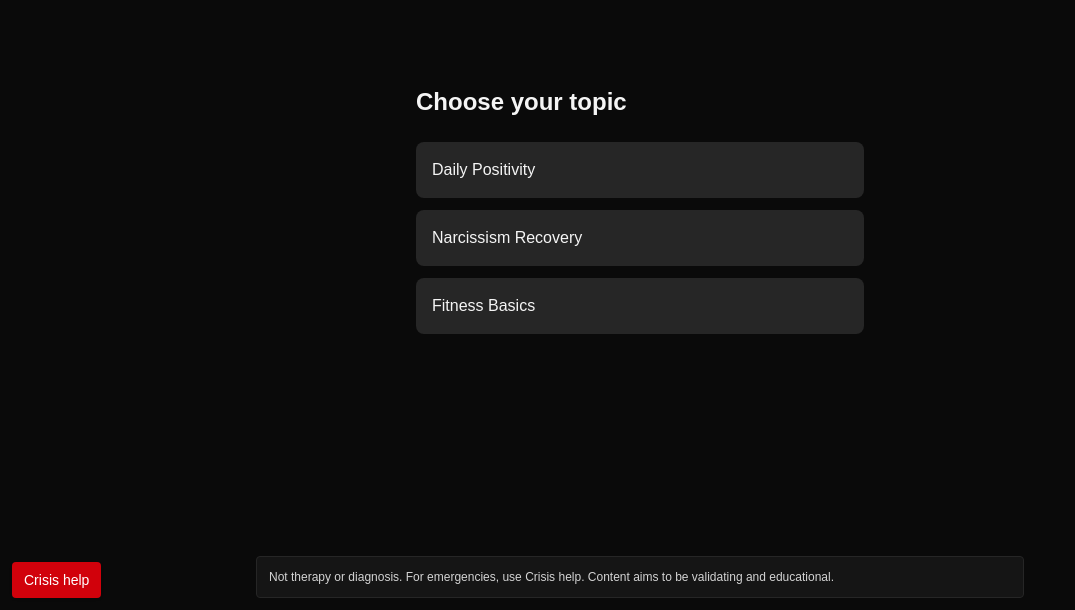
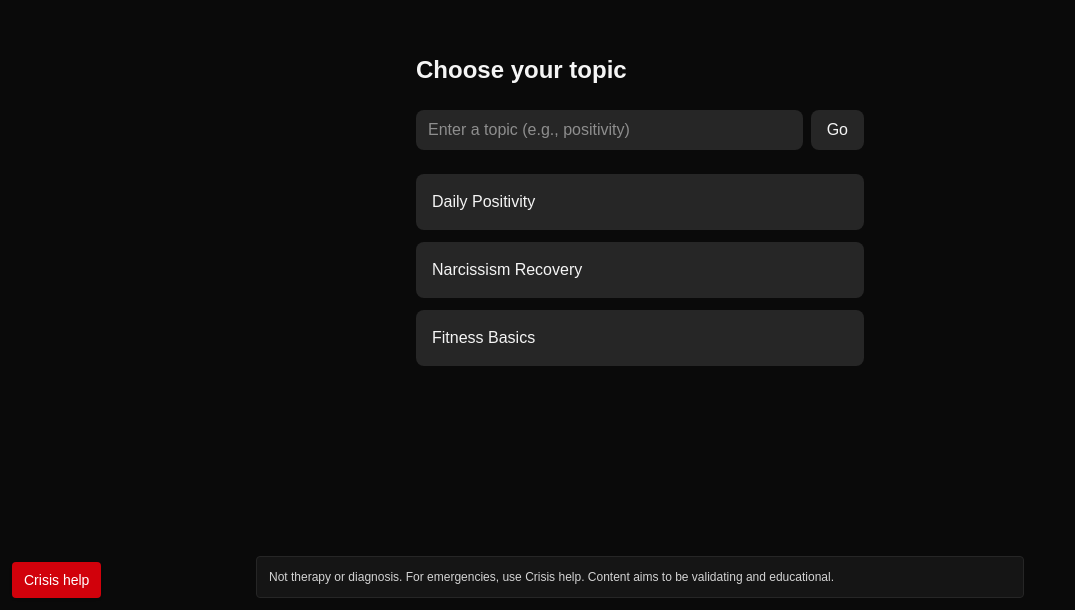
Before and after one commit to haiyuncode/safehaven-feed, a Next.js app: page / in a window 1280 px wide. Shown: the part 190-800 px from the top of the page, without its empty margins (0-1075 px from the left). Built offline with nearby package versions, Linux system fonts and the light colour scheme.

Commit message:
feat: topic search box on home; allow entering arbitrary topic; add not-found fallback; feed page link back to topics

```diff
--- /dev/null
+++ b/app/components/TopicSearch.tsx
@@ -0,0 +1,43 @@
+"use client";
+
+import { useRouter } from "next/navigation";
+import { useState } from "react";
+
+export default function TopicSearch() {
+  const router = useRouter();
+  const [value, setValue] = useState("");
+
+  function normalizeTopic(input: string): string {
+    return input
+      .trim()
+      .toLowerCase()
+      .replace(/[^a-z0-9-]+/g, "-")
+      .replace(/^-+|-+$/g, "");
+  }
+
+  function go() {
+    const topic = normalizeTopic(value);
+    if (!topic) return;
+    router.push(`/feed/${topic}`);
+  }
+
+  return (
+    <div className="flex items-center gap-2">
+      <input
+        value={value}
+        onChange={(e) => setValue(e.target.value)}
+        onKeyDown={(e) => {
+          if (e.key === "Enter") go();
+        }}
+        placeholder="Enter a topic (e.g., positivity)"
+        className="w-full rounded-lg bg-neutral-800 px-3 py-2 outline-none focus:ring-2 focus:ring-neutral-600"
+      />
+      <button
+        onClick={go}
+        className="rounded-lg bg-neutral-800 hover:bg-neutral-700 px-4 py-2"
+      >
+        Go
+      </button>
+    </div>
+  );
+}
--- /dev/null
+++ b/app/feed/[topic]/not-found.tsx
@@ -0,0 +1,18 @@
+import Link from "next/link";
+
+export default function NotFound() {
+  return (
+    <main className="min-h-screen bg-neutral-950 text-neutral-100 flex items-center justify-center p-6">
+      <div className="w-full max-w-md text-center space-y-4">
+        <h1 className="text-2xl font-semibold">Topic not found</h1>
+        <p className="text-neutral-400">Pick one of the available topics or enter another topic.</p>
+        <Link
+          href="/"
+          className="inline-block rounded bg-neutral-800 px-4 py-2 hover:bg-neutral-700"
+        >
+          Back to topics
+        </Link>
+      </div>
+    </main>
+  );
+}
--- a/app/feed/[topic]/page.tsx
+++ b/app/feed/[topic]/page.tsx
@@ -4,6 +4,7 @@ import { unstable_noStore as noStore } from "next/cache";
 import Player from "@/app/components/Player";
 import QuickExit from "@/app/components/QuickExit";
 import Link from "next/link";
+import { notFound } from "next/navigation";
 
 export const dynamic = "force-dynamic";
 export const revalidate = 0;
@@ -11,21 +12,24 @@ export const revalidate = 0;
 type FeedVideo = { videoId?: string };
 type FeedPayload = { videos?: FeedVideo[] };
 
-async function loadFeed(topic: string): Promise<FeedPayload> {
+async function loadFeed(topic: string): Promise<FeedPayload | null> {
   noStore();
   const file = path.join(process.cwd(), "public", "feeds", `${topic}.json`);
-  const raw = await fs.readFile(file, "utf8");
-  const clean = raw.replace(/^\uFEFF/, "").trimStart();
-  return JSON.parse(clean) as FeedPayload;
+  try {
+    const raw = await fs.readFile(file, "utf8");
+    const clean = raw.replace(/^\uFEFF/, "").trimStart();
+    return JSON.parse(clean) as FeedPayload;
+  } catch {
+    return null;
+  }
 }
 
-export default async function Page({
-  params,
-}: {
-  params: Promise<{ topic: string }>;
-}) {
-  const { topic } = await params;
+export default async function Page({ params }: { params: { topic: string } }) {
+  const { topic } = params;
   const data = await loadFeed(topic);
+  if (!data) {
+    notFound();
+  }
   const videoIds: string[] = (data.videos ?? [])
     .map((v) => v.videoId)
     .filter((id): id is string => Boolean(id));
--- a/app/page.tsx
+++ b/app/page.tsx
@@ -1,4 +1,5 @@
 import Link from 'next/link';
+import TopicSearch from './components/TopicSearch';
 
 export default function Page() {
   const topics = [
@@ -10,6 +11,7 @@ export default function Page() {
     <main className="min-h-screen bg-neutral-950 text-neutral-100 flex items-center justify-center p-6">
       <div className="w-full max-w-md space-y-6">
         <h1 className="text-2xl font-semibold">Choose your topic</h1>
+        <TopicSearch />
         <ul className="space-y-3">
           {topics.map((t) => (
             <li key={t.id}>
```
